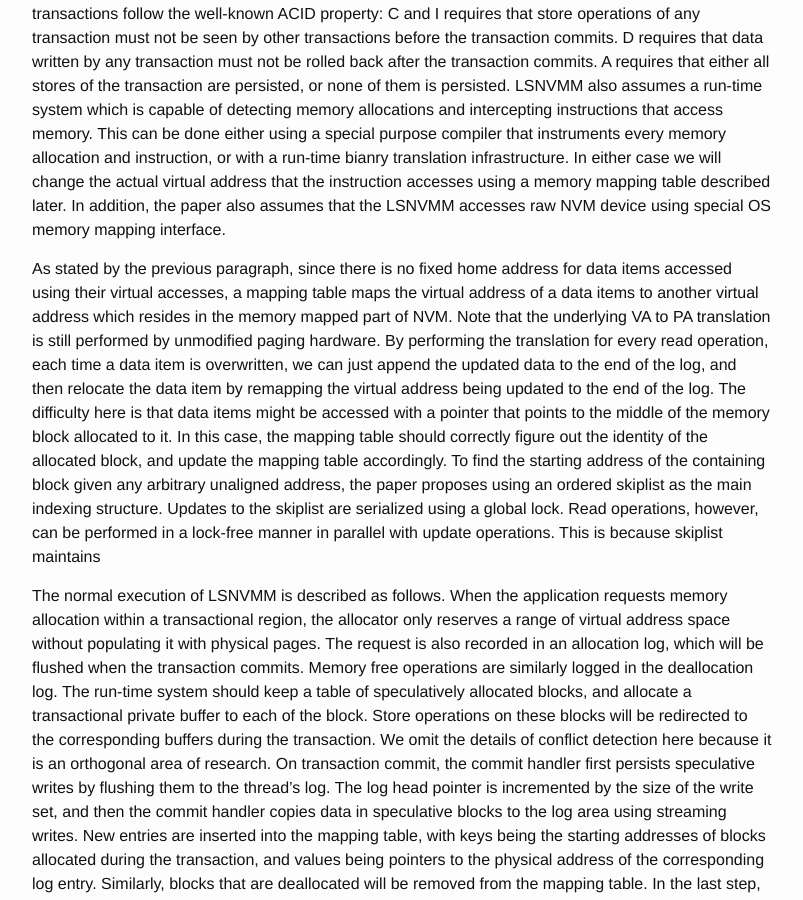
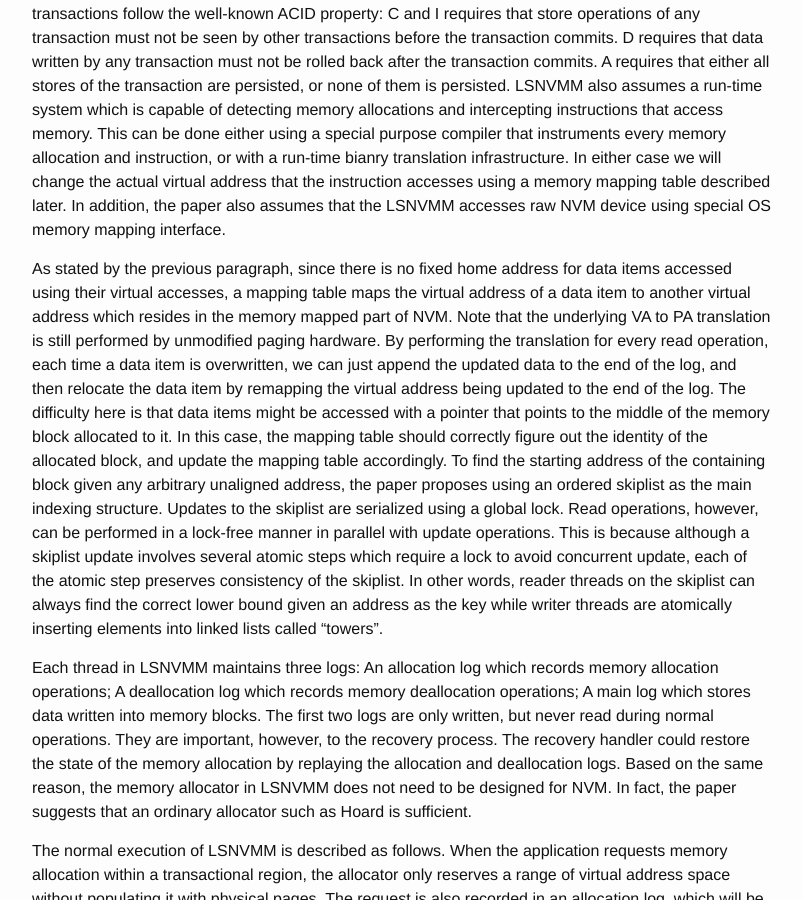
Before and after one commit to wangziqi2013/wangziqi2013.github.io, a Jekyll site: the page built from _posts/2019-02-25-log-structured-nv-main-memory.markdown, in a window 1280 px wide and 900 px high, scrolled down 1567 px. Shown: the whole window, without its empty margins (238-1041 px from the left). Built offline with Jekyll 4.4.1, drawn with Linux system fonts in a browser that asks for light colours.

Commit message:
Adding three logs

```diff
--- a/_posts/2019-02-25-log-structured-nv-main-memory.markdown
+++ b/_posts/2019-02-25-log-structured-nv-main-memory.markdown
@@ -61,7 +61,7 @@ In either case we will change the actual virtual address that the instruction ac
 later. In addition, the paper also assumes that the LSNVMM accesses raw NVM device using special OS memory mapping interface.
 
 As stated by the previous paragraph, since there is no fixed home address for data items accessed using their virtual accesses,
-a mapping table maps the virtual address of a data items to another virtual address which resides in the memory mapped part
+a mapping table maps the virtual address of a data item to another virtual address which resides in the memory mapped part
 of NVM. Note that the underlying VA to PA translation is still performed by unmodified paging hardware. By performing the
 translation for every read operation, each time a data item is overwritten, we can just append the updated data to the end
 of the log, and then relocate the data item by remapping the virtual address being updated to the end of the log. The difficulty
@@ -69,7 +69,17 @@ here is that data items might be accessed with a pointer that points to the midd
 this case, the mapping table should correctly figure out the identity of the allocated block, and update the mapping table
 accordingly. To find the starting address of the containing block given any arbitrary unaligned address, the paper proposes
 using an ordered skiplist as the main indexing structure. Updates to the skiplist are serialized using a global lock. Read
-operations, however, can be performed in a lock-free manner in parallel with update operations. This is because skiplist maintains
+operations, however, can be performed in a lock-free manner in parallel with update operations. This is because although
+a skiplist update involves several atomic steps which require a lock to avoid concurrent update, each of the atomic step
+preserves consistency of the skiplist. In other words, reader threads on the skiplist can always find the correct lower bound
+given an address as the key while writer threads are atomically inserting elements into linked lists called "towers".
+
+Each thread in LSNVMM maintains three logs: An allocation log which records memory allocation operations; A deallocation
+log which records memory deallocation operations; A main log which stores data written into memory blocks. The first two
+logs are only written, but never read during normal operations. They are important, however, to the recovery process.
+The recovery handler could restore the state of the memory allocation by replaying the allocation and deallocation logs.
+Based on the same reason, the memory allocator in LSNVMM does not need to be designed for NVM. In fact, the paper suggests
+that an ordinary allocator such as Hoard is sufficient.
 
 The normal execution of LSNVMM is described as follows. When the application requests memory allocation within a transactional
 region, the allocator only reserves a range of virtual address space without populating it with physical pages. The request is also
```
